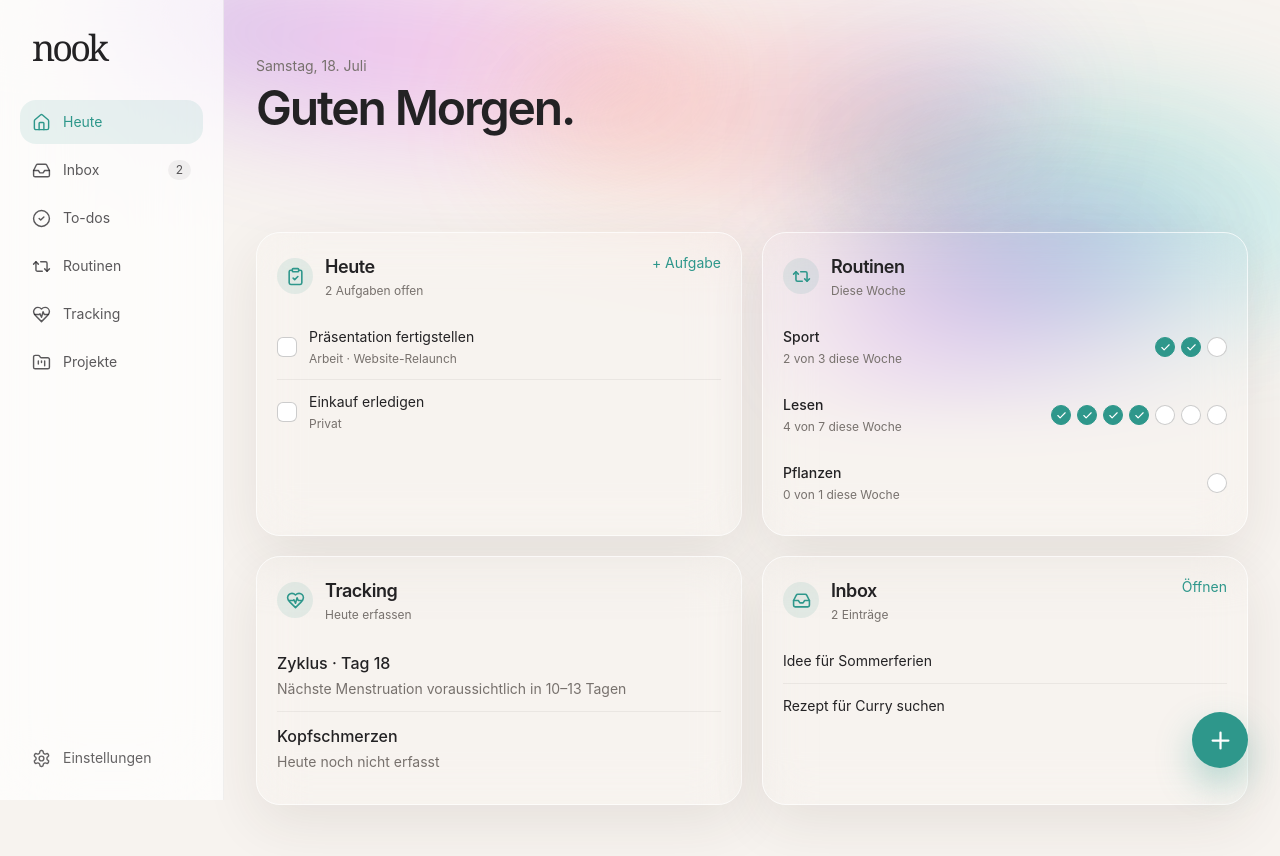
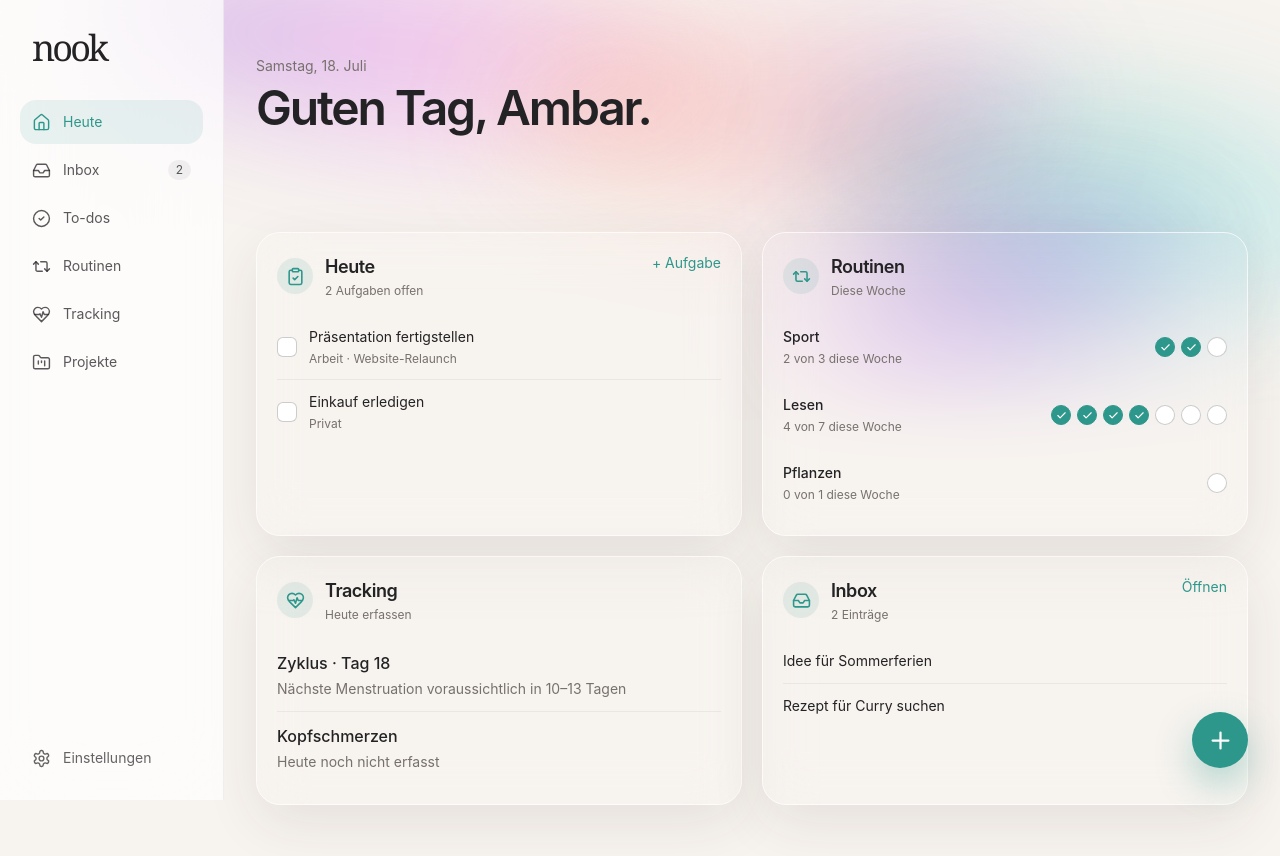
Before and after one commit to ambarconca-png/Nook, a Next.js app: page / in a window 1280 px wide. Shown: the top 856 px of the page. Built offline with nearby package versions, Linux system fonts and the light colour scheme.

Commit message:
Add time-aware greeting for Ambar

```diff
--- a/app/page.tsx
+++ b/app/page.tsx
@@ -94,6 +94,12 @@ const initialTracking: TrackingEntry[] = [
   { id: "track-2", type: "Tagesform", note: "Ruhiger Tag" },
 ];
 
+function getGreeting(hour: number) {
+  if (hour < 12) return "Guten Morgen";
+  if (hour < 18) return "Guten Tag";
+  return "Guten Abend";
+}
+
 export default function HomePage() {
   const [page, setPage] = useState<PageId>("today");
   const [menuOpen, setMenuOpen] = useState(false);
@@ -185,11 +191,13 @@ export default function HomePage() {
     ]);
   }
 
+  const now = new Date();
   const greetingDate = new Intl.DateTimeFormat("de-DE", {
     weekday: "long",
     day: "numeric",
     month: "long",
-  }).format(new Date());
+  }).format(now);
+  const greeting = getGreeting(now.getHours());
 
   return (
     <div className="min-h-screen bg-nook-background text-nook-ink">
@@ -271,7 +279,7 @@ export default function HomePage() {
             <section className="mb-8 min-h-40 pt-8 lg:pt-4">
               <p className="mb-2 text-sm text-nook-muted">{greetingDate}</p>
               <h1 className="text-4xl font-semibold tracking-[-0.045em] lg:text-5xl">
-                Guten Morgen.
+                {greeting}, Ambar.
               </h1>
             </section>
 
```
